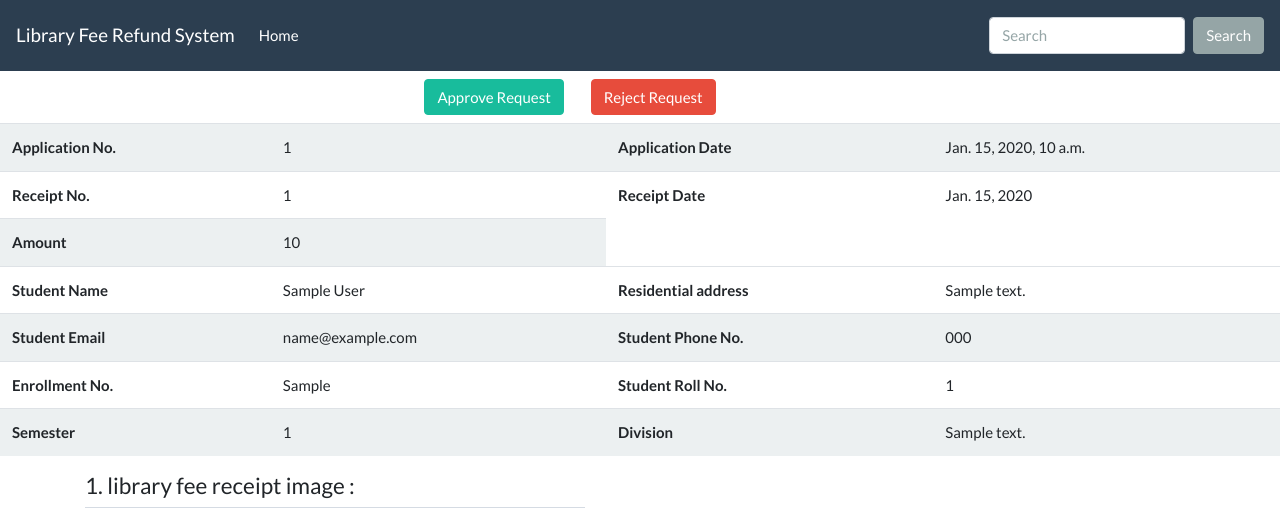
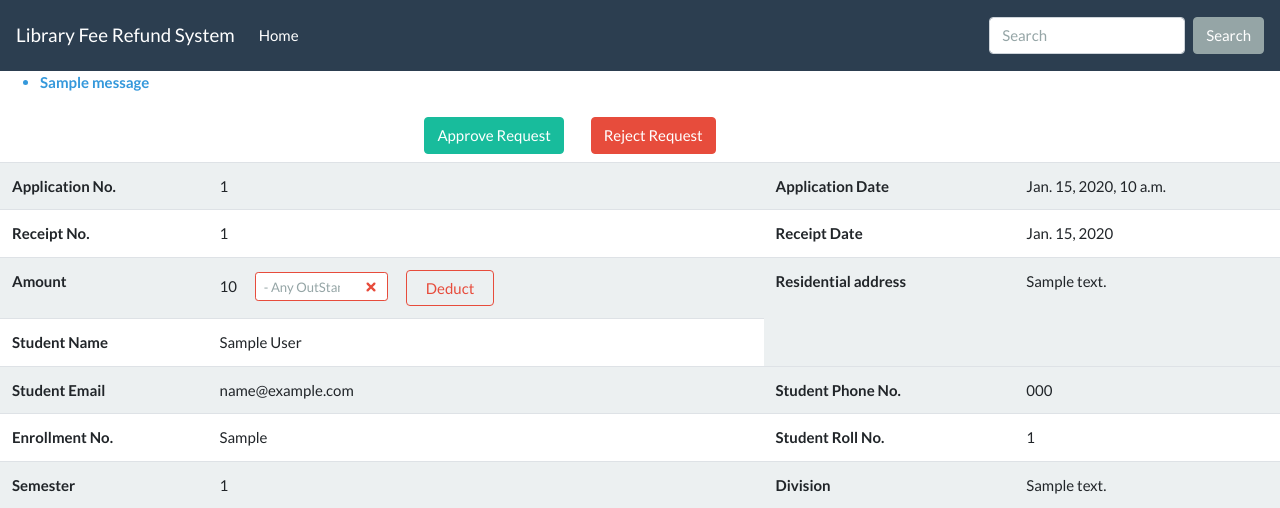
Before and after one commit to Geeek80/library_management_django, a Django app: page /view_request/1 in a window 1280 px wide. Shown: the top 508 px of the page. Run offline with Django 3.2, Linux system fonts and the light colour scheme; tables that the repository leaves empty hold one stand-in row (values such as "Sample post"); grey boxes marked "Sample" are stand-in pictures; one stand-in notice (Sample message) is shown; parts of the project's set-up code (start-up, migrations or seed data) failed here and were passed over; some libraries are stand-ins or nearby versions.

Commit message:
extra amount can be deducted by libraian

```diff
--- a/django_app/views.py
+++ b/django_app/views.py
@@ -467,7 +467,7 @@ def decide(request, id):
             body = 'your request for library fee refund has been '+decision+'\nAmount of Rs.'+str(data.amount)+' will be transfered to your account soon\ncontact library for more details'
         if decision == 'rejected':
             reason = request.POST.get('reason', '')
-            data.reason = reason
+            data.reason += '\n'+reason
             msg = 'request no '+id+' is '+decision+' because, '+reason+', mail has been sent to respective student'
             messages.error(request, msg)
             body = 'your request for library fee refund has been '+decision+'\n because, '+reason+'\ncontact library for more details'
@@ -478,3 +478,30 @@ def decide(request, id):
         to_mail = [student_data.email]
         send_mail(subject, body, from_mail, to_mail, fail_silently=False)
         return redirect('/pending_request')
+
+def deduct(request, id):
+    data = transaction.objects.get(id = id)
+    student_data = student.objects.get(enrollment = data.student_enrollment)
+    if request.method == 'POST':
+        deduct = int(request.POST.get('outstanding', 0))
+        reason = request.POST.get('out_reason', "")
+        if deduct > 0 and reason != "":
+            data.amount -= deduct
+            data.save()
+            messages.info(request, 'the charges have been deducted from amount because '+reason+' the mail has been sent to '+student_data.name)
+
+            data.reason = reason
+            msg = 'amout of Rs.'+str(deduct)+' has been deducted from your library fee refund\nbecause, '+reason+', contact library for more details'
+
+            subject = 'noreply@libraryfeerefund.com'
+            from_mail = settings.EMAIL_HOST_USER
+            to_mail = [student_data.email]
+            send_mail(subject, msg, from_mail, to_mail, fail_silently=False)
+            return redirect('/view_request/'+id)
+    else:
+        context = {
+            'data':data,
+            'student':student_data,
+            'deduct':request.GET.get('outstanding')
+        }
+        return render(request, 'view_request.html', context)
--- a/django_project/urls.py
+++ b/django_project/urls.py
@@ -43,5 +43,6 @@ urlpatterns = [
     path('getotp/<str:desig>', get_otp),
     path('image_view/<str:id>', image_view),
     path('decide/<str:id>', decide),
+    path('deduct/<str:id>', deduct),
     path('clean', clean),
 ] + static(settings.MEDIA_URL, document_root=settings.MEDIA_ROOT)
--- a/django_project/views.py
+++ b/django_project/views.py
@@ -13,4 +13,4 @@ def homepage(request):
     if user.password=='' or user.password == None:
         return redirect('/set_pass/'+desig)
     else:
-        return render(request, "index.html")
+        return render(request, "index.html", {'user':user})
--- a/template/lib_login.html
+++ b/template/lib_login.html
@@ -33,7 +33,7 @@
                             <div style="color:red;">{{ error_pass }}</div>
                     {% endif %}
                 </div>
-
+                {% if not username_only_action %}
                 <div class="form-group">
                         <label
                                 {% if error_captcha %}
@@ -42,7 +42,8 @@
                                 class="col-form-label mb-2" for="inputDefault">Captcha : </label> <span class='captcha'><s>{{ captcha }}</span></s>
                                     <input type="text" name="captcha" required>
                                     <div style="color:red;">{{ error_captcha }}</div>
-                        </div>
+                </div>
+                {% endif %}
 
             <div>
                 <input type="submit" class="btn btn-primary" value=
--- a/template/view_request.html
+++ b/template/view_request.html
@@ -6,6 +6,15 @@
 
 {% block content %}
     <div class="containter">
+
+            {% if messages %}
+            <ul class="messages">
+                {% for message in messages %}
+                <li class="text-info"><b>{{ message }}</b></li>
+                {% endfor %}
+            </ul>
+            {% endif %}
+
         <div class="container d-inline-block text-center">
             <a href="/decide/{{ data.id }} approved"><button type="button" class="btn btn-success">Approve Request</button></a>
             <form {% if reason %} method="POST" action="/decide/{{ data.id }} rejected" {% endif %} class="d-inline-block ml-4 mt-2 mb-2">
@@ -41,13 +50,29 @@
                       </tr>
                       <tr>
                         <th scope="row">Amount</th>
-                        <td>{{data.amount}}</td>
+                        <td>
+                            <div style="display: inline">
+                            {{data.amount}}
+                            </div>
+                                <form {% if deduct %} method="POST" {%endif%} action='/deduct/{{data.id}}' style="display: inline; overflow: hidden;">
+                                    {% csrf_token %}
+                                    <div class="form-group has-danger col " style="display: inline; overflow: hidden;">
+                                        <input type="number" name="outstanding" value="{{deduct}}" placeholder="- Any OutStanding" style="display: inline; overflow: hidden;"class="form-control-sm form-control is-invalid col-md-3" required>
+                                    </div>
+                                    <div class="form-group" style="display: inline; overflow: hidden;">
+                                        {% if deduct %}
+                                            <input type="text" name="out_reason" placeholder="reason of deducting" class="form-control-sm form-control col-md-3"style="display: inline; overflow: hidden;"  required>
+                                        {% endif %}
+                                        <button type="submit" class="btn btn-outline-danger col-md-2" style="display: inline; overflow: hidden;">Deduct</button>
+                                    </div>
+                                </form>
+                        </td>
+                        <th scope="row" rowspan="2">Residential address</th>
+                        <td rowspan="2">{{student.resi_address}}</td>
                       </tr>
                       <tr>
                         <th scope="row">Student Name</th>
                         <td>{{student.name}}</td>
-                        <th scope="row">Residential address</th>
-                        <td>{{student.resi_address}}</td>
                       </tr>
                       <tr>
                         <th scope="row">Student Email</th>
```
Also changed, not shown: template/index.html (+31 -2 lines).
